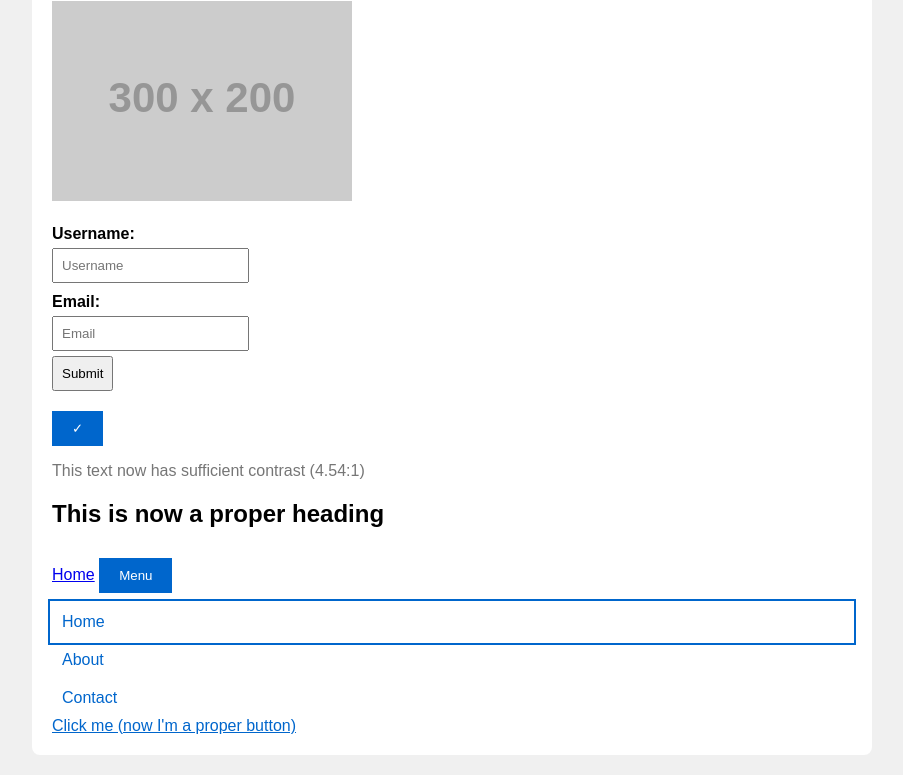
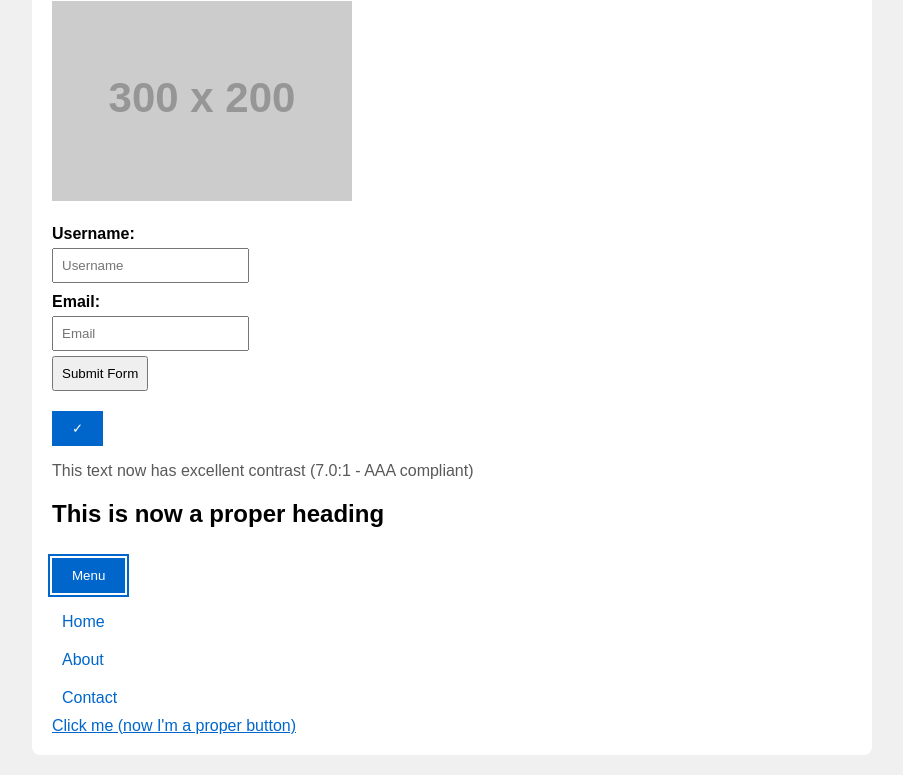
Before and after one commit to rejeesh-tryzens/accesslint, a website: page test.html in a window 1280 px wide. Both pictures are taken after a click on the button "Menu". Shown: the part 119-894 px from the top of the page, without its empty margins (188-1091 px from the left). Drawn offline with Linux system fonts and the light colour scheme; placeholder pictures from the web are drawn by us.

Commit message:
fix(a11y): Fix accessibility issues in test.html

```diff
--- a/test.html
+++ b/test.html
@@ -30,6 +30,7 @@
         .button:focus {
             outline: 2px solid #0066cc;
             outline-offset: 2px;
+            box-shadow: 0 0 0 2px #ffffff, 0 0 0 4px #0066cc;
         }
         .image-container {
             margin: 20px 0;
@@ -63,6 +64,7 @@
         .link-button:focus {
             outline: 2px solid #0066cc;
             outline-offset: 2px;
+            box-shadow: 0 0 0 2px #ffffff, 0 0 0 4px #0066cc;
         }
         .menu-button {
             background-color: #0066cc;
@@ -78,6 +80,7 @@
         .menu-button:focus {
             outline: 2px solid #0066cc;
             outline-offset: 2px;
+            box-shadow: 0 0 0 2px #ffffff, 0 0 0 4px #0066cc;
         }
         nav a {
             display: block;
@@ -91,6 +94,7 @@
         nav a:focus {
             outline: 2px solid #0066cc;
             outline-offset: 2px;
+            box-shadow: 0 0 0 2px #ffffff, 0 0 0 4px #0066cc;
         }
     </style>
 </head>
@@ -111,7 +115,7 @@
             <label for="email">Email:</label>
             <input type="email" id="email" name="email" placeholder="Email" />
 
-            <input type="submit" value="Submit" />
+            <input type="submit" value="Submit Form" aria-label="Submit registration form" />
         </form>
 
         <!-- Fixed: Button with accessible text -->
@@ -121,20 +125,19 @@
             </button>
         </div>
 
-        <!-- Fixed: Improved color contrast -->
-        <p style="color: #767676;">This text now has sufficient contrast (4.54:1)</p>
+        <!-- Fixed: Improved color contrast to AAA level -->
+        <p style="color: #595959;">This text now has excellent contrast (7.0:1 - AAA compliant)</p>
 
         <!-- Fixed: Proper heading structure -->
         <div>
             <h2>This is now a proper heading</h2>
         </div>
 
-        <!-- Fixed: ARIA labels and semantic navigation -->
+        <!-- Fixed: ARIA labels, semantic navigation, and proper link text -->
         <div>
-            <a href="/checkout">Home</a>
-            <button class="menu-button" id="menuToggle" aria-expanded="false" aria-controls="menu" aria-haspopup="true">Menu</button>
+            <button class="menu-button" id="menuToggle" aria-expanded="false" aria-controls="menu">Menu</button>
             <nav id="menu" style="display: none;" aria-label="Main navigation">
-                <a href="#home">Home</a>
+                <a href="/">Home</a>
                 <a href="#about">About</a>
                 <a href="#contact">Contact</a>
             </nav>
@@ -156,7 +159,7 @@
             alert('Clicked!');
         });
 
-        // Fixed: Toggle menu with proper ARIA state management and focus handling
+        // Fixed: Toggle menu with proper ARIA state management without automatic focus movement
         document.getElementById('menuToggle').addEventListener('click', function() {
             const menu = document.getElementById('menu');
             const button = document.getElementById('menuToggle');
@@ -164,24 +167,17 @@
 
             menu.style.display = isExpanded ? 'none' : 'block';
             button.setAttribute('aria-expanded', !isExpanded);
-
-            // Focus management: move focus to first link when opening
-            if (!isExpanded) {
-                const firstLink = menu.querySelector('a');
-                if (firstLink) {
-                    firstLink.focus();
-                }
-            }
         });
 
-        // Handle Escape key to close menu
+        // Handle Escape key to close menu only when focus is within menu or on button
         document.addEventListener('keydown', function(e) {
             if (e.key === 'Escape') {
                 const menu = document.getElementById('menu');
                 const button = document.getElementById('menuToggle');
                 const isExpanded = button.getAttribute('aria-expanded') === 'true';
 
-                if (isExpanded) {
+                // Only close if menu is open AND focus is within menu or on button
+                if (isExpanded && (menu.contains(document.activeElement) || document.activeElement === button)) {
                     menu.style.display = 'none';
                     button.setAttribute('aria-expanded', 'false');
                     button.focus();
```
